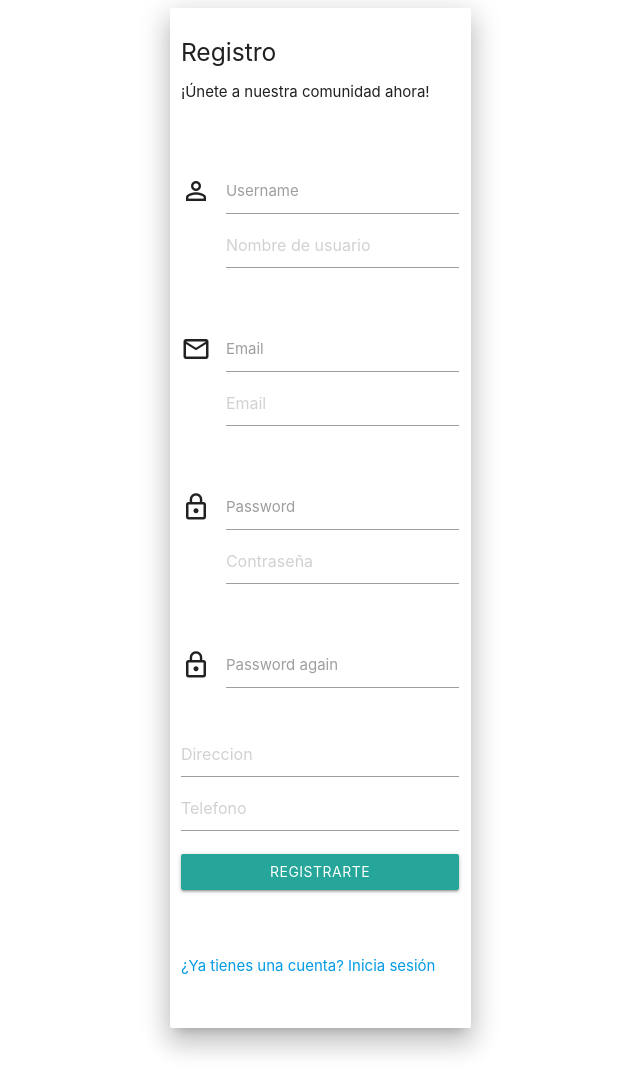
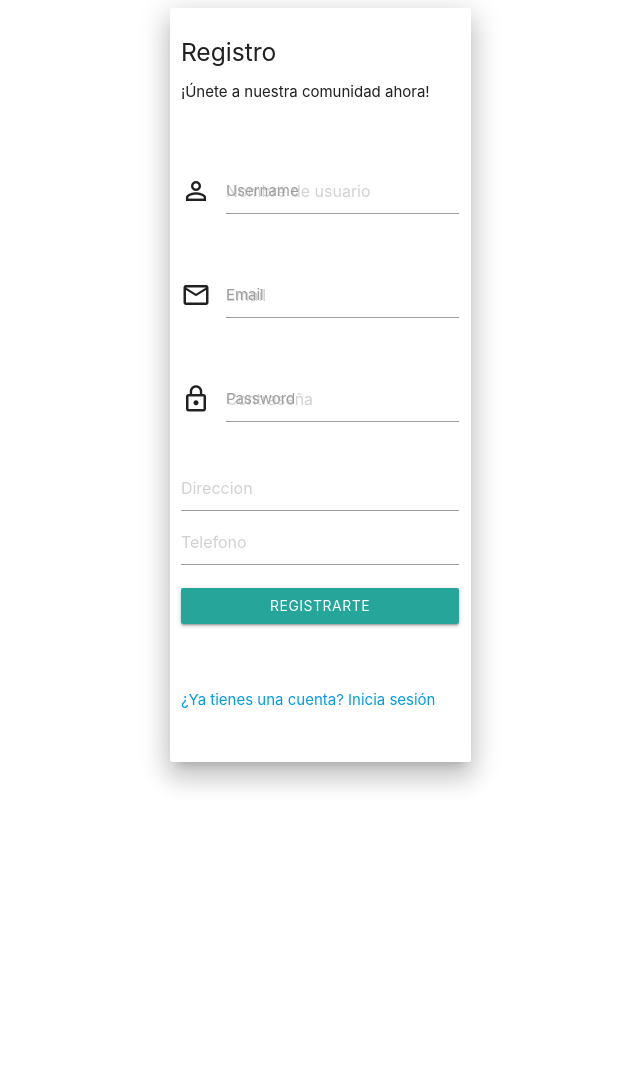
Before and after one commit to boyarzun/chiloe-island, a Django app: page /register/ in a window 1280 px wide. Shown: the whole page, without its empty margins (19-659 px from the left). After the commit the page ends 788 px from the top, so only its background shows below. Run offline with Django 3.2, Linux system fonts and the light colour scheme; some libraries are stand-ins or nearby versions.

Commit message:
Fixed template register :bug:

```diff
--- a/authentication/templates/authentication/register.html
+++ b/authentication/templates/authentication/register.html
@@ -21,7 +21,7 @@
                             <div class="row margin">
                                 <div class="input-field col s12">
                                     <i class="material-icons prefix pt-2">person_outline</i>
-                                    <input id="username" type="text">
+                                    {% comment %} <input id="username" type="text"> {% endcomment %}
                                     <input class="form-control" type="text" name="username" required="" placeholder="Nombre de usuario" autocomplete="off">
                                     <label for="username" class="center-align">Username</label>
                                 </div>
@@ -29,7 +29,7 @@
                             <div class="row margin">
                                 <div class="input-field col s12">
                                     <i class="material-icons prefix pt-2">mail_outline</i>
-                                    <input id="email" type="email">
+                                    {% comment %} <input id="email" type="email"> {% endcomment %}
                                     <input class="form-control" type="text" name="email" required="" placeholder="Email" autocomplete="off">
                                     <label for="email">Email</label>
                                 </div>
@@ -37,24 +37,19 @@
                             <div class="row margin">
                                 <div class="input-field col s12">
                                     <i class="material-icons prefix pt-2">lock_outline</i>
-                                    <input id="password" type="password">
+                                    {% comment %} <input id="password" type="password"> {% endcomment %}
                                     <input class="form-control" id="pass1" name="password" type="password" required="" placeholder="Contraseña">
                                     <label for="password">Password</label>
                                 </div>
                             </div>
-                            <div class="row margin">
-                                <div class="input-field col s12">
-                                    <i class="material-icons prefix pt-2">lock_outline</i>
-                                    <input id="password-again" type="password">
-                                    <label for="password-again">Password again</label>
-                                </div>
-                            </div>
+
                             {{ form.address }}
 
                             {{ form.phone }}
+
                             <div class="row">
                                 <div class="input-field col s12">
-                                    <a href="index.html" class="btn waves-effect waves-light border-round gradient-45deg-purple-deep-orange col s12">Registrarte</a>
+                                    <button class="btn waves-effect waves-light border-round gradient-45deg-purple-deep-orange col s12" type="submit">Registrarte</button>
                                 </div>
                             </div>
                             <div class="row">
```
